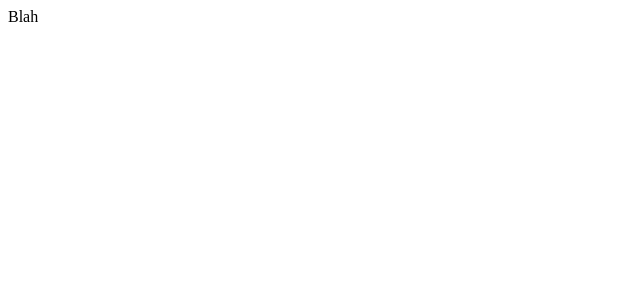
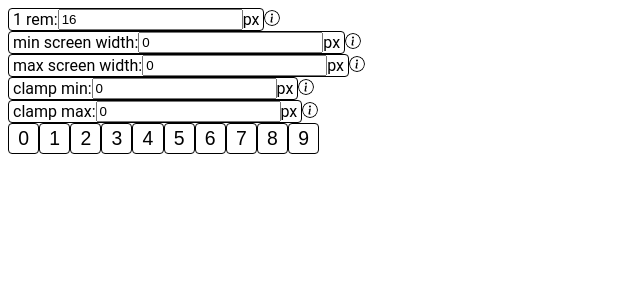
Before and after one commit to 10high/Fluid-Typography-Calculator, a React (Vite) app: page / in a window 1280 px wide. Shown: the top 300 px of the page, without its empty margins (0-640 px from the left). Built offline with nearby package versions, Linux system fonts and the light colour scheme.

Commit message:
chore: push local to remote in advance of switch branch to add Jest testing

```diff
--- a/src/App.jsx
+++ b/src/App.jsx
@@ -1,7 +1,109 @@
+import { useState } from "react";
 import "./App.css";
+import Tooltip from "./components/Tooltip/Tooltip";
+import UnitInput from "./components/UnitInput/UnitInput";
+import KeypadButton from "./components/KeypadButton/KeypadButton";
+
+const keypadButtons = [
+  { value: "0", key: self.crypto.randomUUID() },
+  { value: "1", key: self.crypto.randomUUID() },
+  { value: "2", key: self.crypto.randomUUID() },
+  { value: "3", key: self.crypto.randomUUID() },
+  { value: "4", key: self.crypto.randomUUID() },
+  { value: "5", key: self.crypto.randomUUID() },
+  { value: "6", key: self.crypto.randomUUID() },
+  { value: "7", key: self.crypto.randomUUID() },
+  { value: "8", key: self.crypto.randomUUID() },
+  { value: "9", key: self.crypto.randomUUID() },
+];
+
+const inputFields = [
+  { text: "1 rem:", fieldId: self.crypto.randomUUID(), inputValue: "16" },
+  {
+    text: "min screen width:",
+    fieldId: self.crypto.randomUUID(),
+    inputValue: "0",
+  },
+  {
+    text: "max screen width:",
+    fieldId: self.crypto.randomUUID(),
+    inputValue: "0",
+  },
+  { text: "clamp min:", fieldId: self.crypto.randomUUID(), inputValue: "0" },
+  { text: "clamp max:", fieldId: self.crypto.randomUUID(), inputValue: "0" },
+];
+
+const tooltips = {
+  [inputFields[0].fieldId]: {
+    text: "1 rem in pixels. \n Default is 16px.",
+    key: self.crypto.randomUUID(),
+  },
+  [inputFields[1].fieldId]: {
+    text: "The starting viewport width in pixels. \n The clamp() min value is used at this viewport width.",
+    key: self.crypto.randomUUID(),
+  },
+  [inputFields[2].fieldId]: {
+    text: "The end viewport width in pixels. \n The clamp() max value is used at this viewport width.",
+    key: self.crypto.randomUUID(),
+  },
+  [inputFields[3].fieldId]: {
+    text: "The starting clamp() value. \n This value is used at the min viewport value.",
+    key: self.crypto.randomUUID(),
+  },
+  [inputFields[4].fieldId]: {
+    text: "The end clamp() value. \n This value is used at the max viewport value.",
+    key: self.crypto.randomUUID(),
+  },
+};
+
+const unitInputItemWrapperKey = [
+  self.crypto.randomUUID(),
+  self.crypto.randomUUID(),
+  self.crypto.randomUUID(),
+  self.crypto.randomUUID(),
+  self.crypto.randomUUID(),
+];
 
 function App() {
-  return <div>Blah</div>;
+  const [inputFieldObjs, setInputFieldObjs] = useState(inputFields);
+  const [inputWithFocusId, setInputWithFocusId] = useState("");
+
+  return (
+    <div>
+      <div className="unitInputContainer">
+        {inputFieldObjs.map((item, index) => (
+          <div
+            className="unitInputItemWrapper"
+            key={unitInputItemWrapperKey[index]}
+          >
+            <UnitInput
+              inputValue={item.inputValue}
+              setInputFieldObjs={setInputFieldObjs}
+              setInputWithFocusId={setInputWithFocusId}
+              fieldId={item.fieldId}
+              key={item.fieldId}
+            >
+              {item.text}
+            </UnitInput>
+            <Tooltip key={tooltips[item.fieldId].key}>
+              {tooltips[item.fieldId].text}
+            </Tooltip>
+          </div>
+        ))}
+      </div>
+
+      <div className="keypadButtonsContainer">
+        {keypadButtons.map((item) => (
+          <KeypadButton
+            buttonValue={item.value}
+            setInputFieldObjs={setInputFieldObjs}
+            key={item.key}
+            inputWithFocusId={inputWithFocusId}
+          />
+        ))}
+      </div>
+    </div>
+  );
 }
 
 export default App;
--- a/src/index.css
+++ b/src/index.css
@@ -1 +1,21 @@
 @import-normalize;
+
+html {
+  font-family: "Roboto", sans-serif;
+}
+
+.unitInputContainer {
+  display: flex;
+  flex-direction: column;
+}
+
+.unitInputItemWrapper {
+  display: flex;
+  flex-wrap: nowrap;
+  align-items: center;
+}
+
+.keypadButtonsContainer {
+  display: flex;
+  flex-wrap: wrap-reverse;
+}
```
